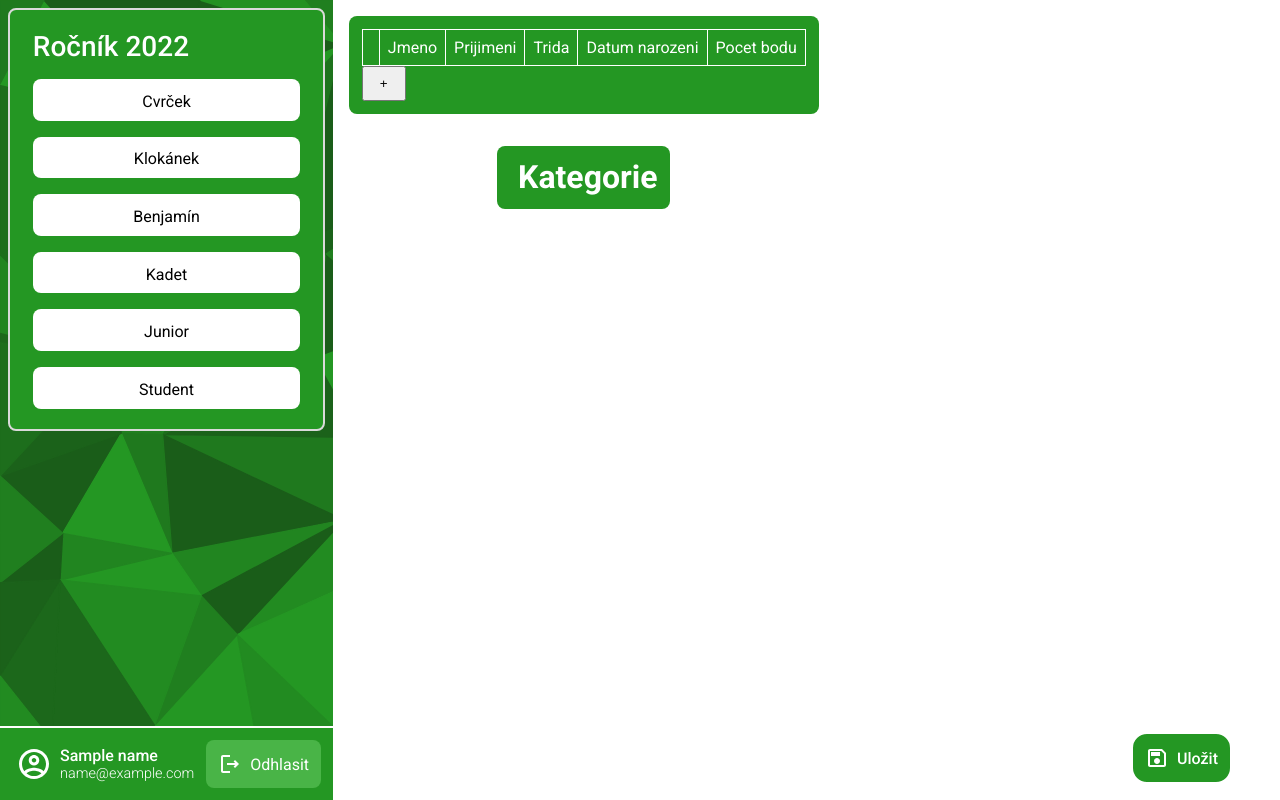
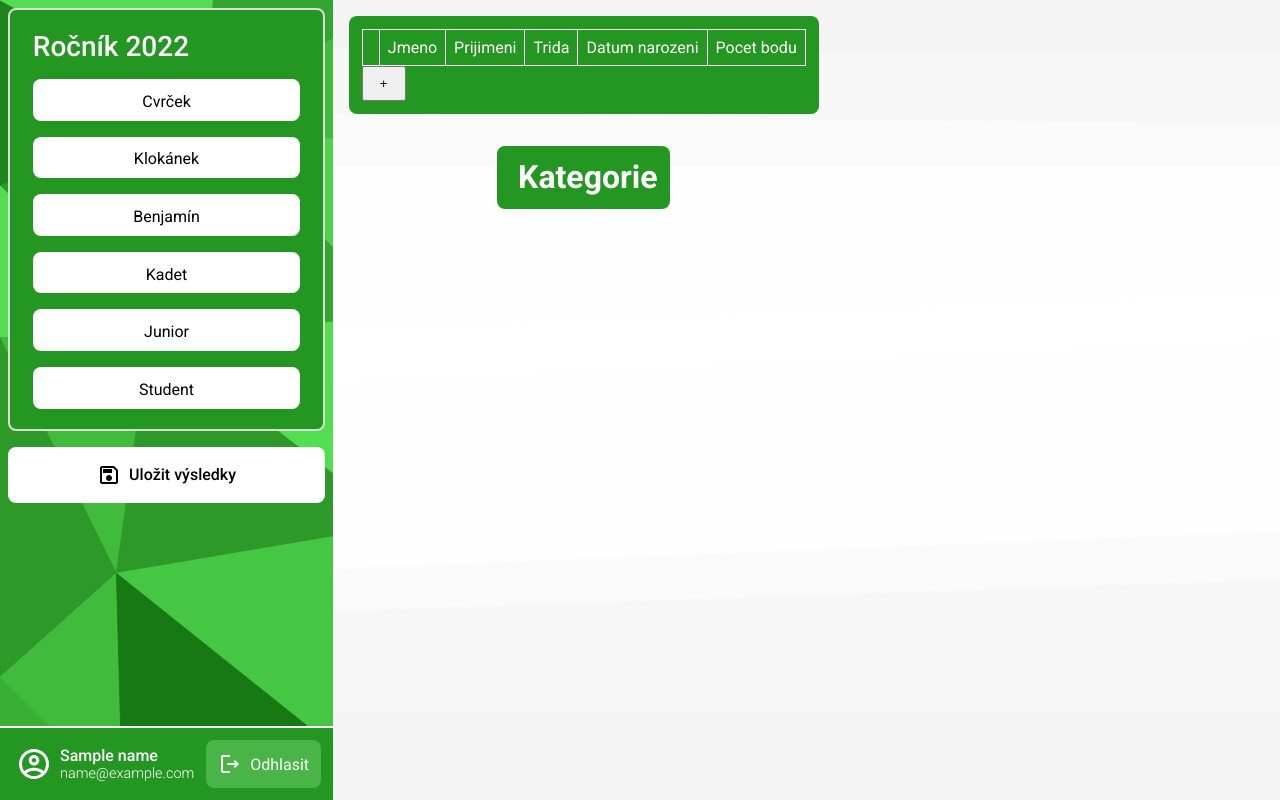
Before and after one commit to muchaF/mat-klokan, a Flask app: template templates/user.html in a window 1280 px wide. Run offline with Flask 2, Linux system fonts and the light colour scheme; the template is opened without the code that fills it: most values are stand-ins (such as "Sample title", 1, 10 or a date in 2020); data that the repository does not hold is empty.

Commit message:
commit nyzej

```diff
--- a/main.py
+++ b/main.py
@@ -79,7 +79,7 @@ def sync():
                },
                "table":{},
           }
-          for x in range(50):
+          for x in range(1,121,1):
                data["table"][x] = random.randint(0,150)
 
           return data, 200
--- a/static/css/user/main.css
+++ b/static/css/user/main.css
@@ -11,7 +11,9 @@
 body{
      font-family: 'Roboto', 'sans-serif' ;
      display: flex;
-     height: 100vh;
+     min-height: 100vh;
+     background-image: url("/static/img/svg/stacked-peaks-haikei.svg");
+     background-size: cover;
 }
 
 nav{
@@ -21,7 +23,8 @@ nav{
      width: fit-content;
      height: 100vh;
      background-color: var(--main1);
-     background-image: url("/static/img/svg/sideBackground.svg");
+     /* background-image: url("/static/img/svg/sideBackground.svg"); */
+     background-image: url("/static/img/svg/low-poly-grid-haikei.svg");
      background-size: cover;
 }
 
--- a/static/css/user/save.css
+++ b/static/css/user/save.css
@@ -1,22 +1,21 @@
 .save{
-    position: fixed;
-    background-color: var(--green-light);
-    border: 2px solid #fff;
-    width: fit-content;
+    background-color: var(--white);
+    width: calc(100% - 2rem);
     display: flex;
     align-items: center;
     justify-content: center;
-    padding: 0.25rem;
+    padding: 0.5rem;
     right: 3rem;
     bottom: 1rem;
     cursor: pointer;
-    border-radius: 1rem;
+    border-radius: 0.5rem;
     user-select: none;
+    margin: 0.5rem;
 }
-
 .save > *{
     font-weight: 500;
     margin: 0.5rem;
+    color: #000;
 }
 
 .save > *:last-child{
@@ -24,5 +23,5 @@
 }
 
 .save:hover{
-    background-color: var(--green-lighter);
+    background-color: var(--main1);
 }
--- a/static/css/user/table.css
+++ b/static/css/user/table.css
@@ -27,7 +27,7 @@
 
 .fragment {
      display: flex;
-     padding: 0.4rem;
+     padding: 0.5rem;
      margin: 0.5rem;
      border-radius: 0.5rem;
      background-color: var(--green-lighter);
@@ -66,6 +66,8 @@ button {
      height: fit-content;
      display: flex;
      flex-direction: column;
+     justify-content: center;
+
 }
 
 .details {
--- a/static/javascript/user/css.js
+++ b/static/javascript/user/css.js
@@ -1,4 +1,4 @@
-const numberOfcollumns = 4;
+const numberOfcollumns = 8;
 
 function updateCSS(){
     // icon size
@@ -16,7 +16,7 @@ function updateCSS(){
     try{
         let fragment = document.querySelector(".fragment");
         let computeWidth = (fragment.offsetWidth) * numberOfcollumns;
-        document.querySelector(".activeTable").style.width = "calc(" + computeWidth + "px + 4rem)";
+        document.querySelector(".activeTable").style.width = "calc(" + computeWidth + "px + 8rem)";
     } catch(error){}
 }
 
--- a/static/javascript/user/sync.js
+++ b/static/javascript/user/sync.js
@@ -13,11 +13,11 @@ function save(table) {
     for (let player of document.querySelectorAll(".player")) {
         let childNodes = player.querySelectorAll('input');
         data["best"][index] = {};
-        data["best"][index]["score"] = childNodes[0].value;
-        data["best"][index]["name"] = childNodes[1].value;
-        data["best"][index]["surename"] = childNodes[2].value;
-        data["best"][index]["class"] = childNodes[3].value;
-        data["best"][index]["birthday"] = childNodes[4].value;
+        data["best"][index]["name"]     = childNodes[0].value;
+        data["best"][index]["surename"] = childNodes[1].value;
+        data["best"][index]["class"]    = childNodes[2].value;
+        data["best"][index]["birthday"] = childNodes[3].value;
+        data["best"][index]["score"]    = childNodes[4].value;
         index++
     }
 
--- a/static/javascript/user/tables.js
+++ b/static/javascript/user/tables.js
@@ -10,10 +10,10 @@ function renderTables(name, maxScore) {
         save(activeTable);
     }
     scoreParent.id = name;
-    for (let s = 0; s < maxScore; s++) {
+    for (let s = 120; s > 0; s--) {
         let container = document.createElement("div");
         container.classList.add("fragment")
-        container.innerHTML = "<p>" + (s + 1) + "</p><input name=" + s + " type='number' min='0'>"
+        container.innerHTML = "<p>" + (s) + "</p><input name=" + s + " type='number' min='0'>"
         scoreParent.appendChild(container);
     }
 }
@@ -39,6 +39,7 @@ function updateTo(name) {
 
         // display selected cetegory table
         renderTables(name, Object.keys(response.table).length);
+        console.log(response.table);
         for (let key in response.table)
             document.querySelector("input[name='" + key + "']").value = response.table[key]
 
@@ -54,7 +55,7 @@ function addPlayer() {
     let table = document.querySelector(".studentList")
     let row = document.createElement("tr");
     row.classList.add("player");
-    row.innerHTML = "<td><button onclick='removeRow(this)'>Remove</button></td><td><input type='number'></td><td><input type='text'></td><td><input type='text'></td><td><input type='text'></td><td><input type='date'></td>"
+    row.innerHTML = "<td> <button onclick='removeRow(this)'>-</button> <td> <input type='text'> </td> <td> <input type='text'> </td> <td> <input type='text'> </td> <td><input type='date'> </td></td> <td> <input type='number'> </td> "
     table.appendChild(row)
 }
 
--- a/templates/user.html
+++ b/templates/user.html
@@ -17,6 +17,10 @@
                     <h1>Ročník 2022</h1>
                     <div class="category-container"></div>
                </div>
+               <div class="save">
+                    <img src="/static/img/svg/save.svg">
+                    <p>Uložit výsledky</p>
+               </div>
                <div class="profile">
                     <div class="elements">
                          <img class="profile-icon" src="/static/img/svg/account.svg">
@@ -29,10 +33,7 @@
                </div>
           </nav>
 
-          <div class="save">
-               <img src="/static/img/svg/save.svg">
-               <p>Uložit</p>
-          </div>
+
 
           <div class="input-container hide">
                <div class="best">
```
Also changed, not shown: static/img/svg/low-poly-grid-haikei.svg (added), static/img/svg/save.svg, static/img/svg/stacked-peaks-haikei.svg (added).
